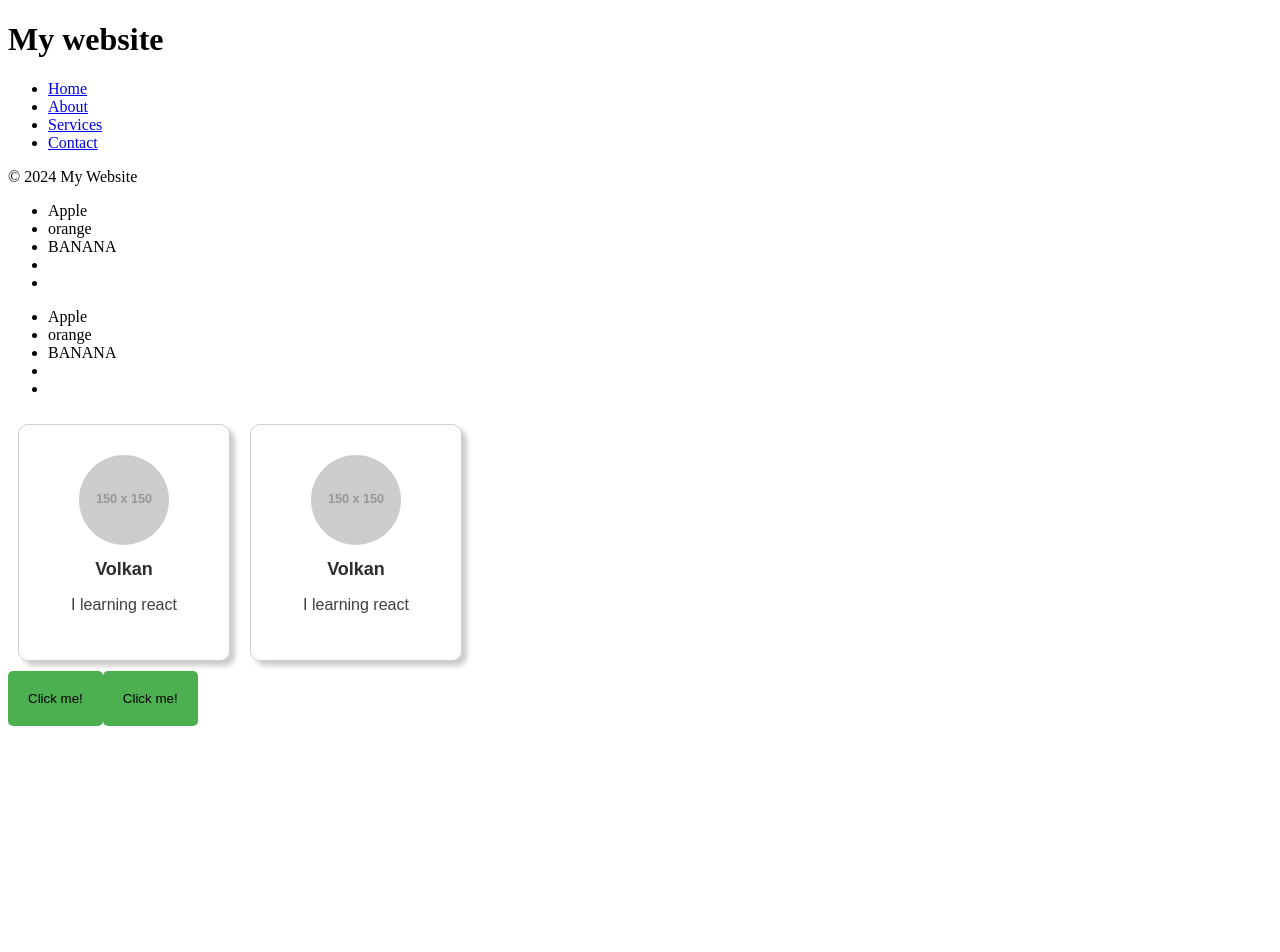
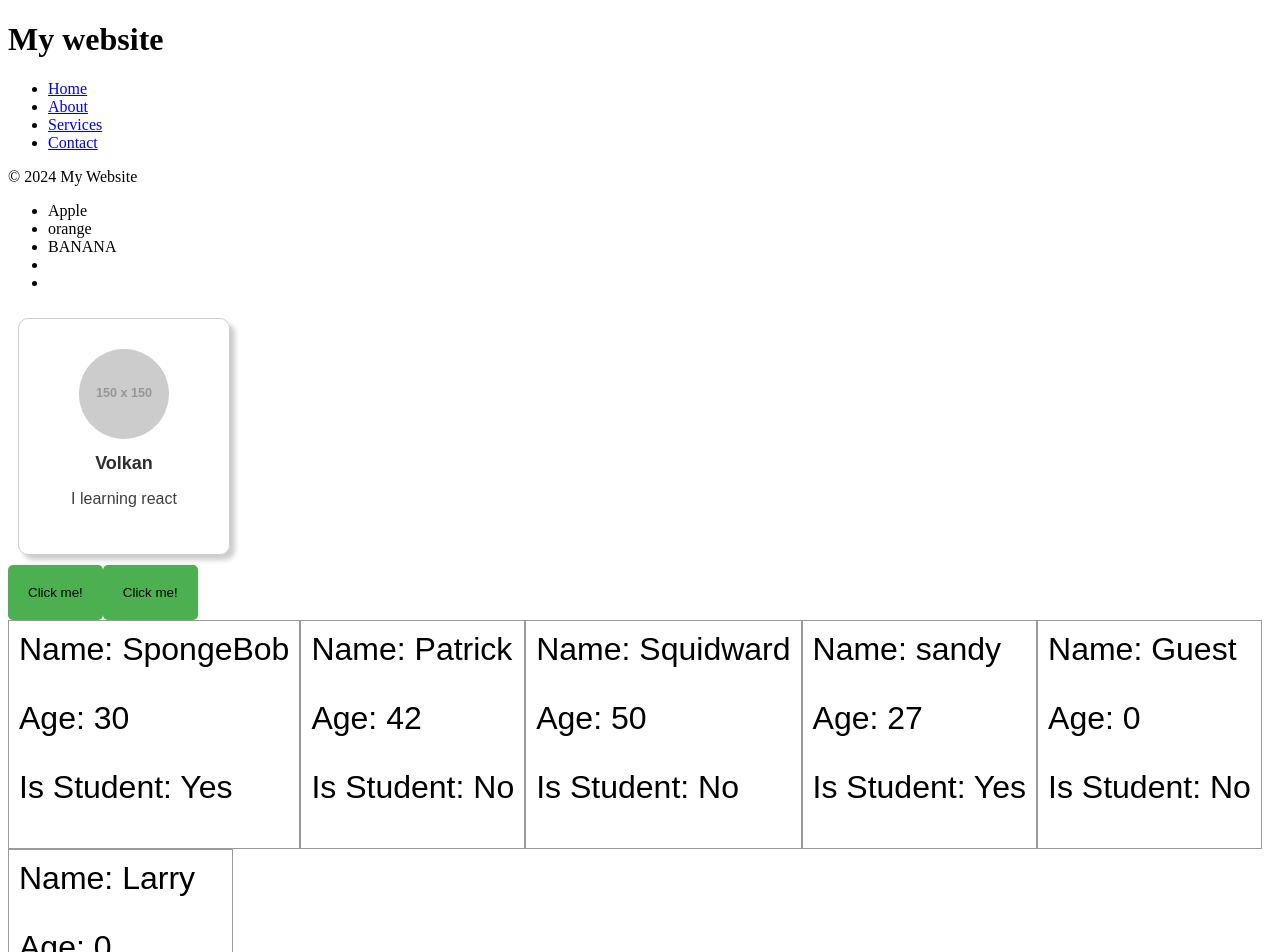
Before and after one commit to Volkanmolla42/react-tutorial, a React (Vite) app in the folder my-react-app/: page / in a window 1280 px wide. Shown: the top 952 px of the page. Before the commit the page ends 800 px from the top, so only its background shows below. Built offline with nearby package versions, Linux system fonts and the light colour scheme.

Commit message:
props and default props

```diff
--- a/my-react-app/src/App.jsx
+++ b/my-react-app/src/App.jsx
@@ -3,6 +3,7 @@ import Card from './Card'
 import Food from './Food'
 import Footer from './Footer'
 import Header from './Header'
+import Student from './Student'
 
 const App = () => {
   return (
@@ -10,10 +11,14 @@ const App = () => {
       <Header />
       <Footer />
       <Food />
-      <Food />
-      <Card />
       <Card />
       <Button />
+      <Student name="SpongeBob" age={30} isStudent={true} />
+      <Student name="Patrick" age={42} isStudent={false} />
+      <Student name="Squidward" age={50} isStudent={false} />
+      <Student name="sandy" age={27} isStudent={true} />
+      <Student />
+      <Student name="Larry" />
     </>
   )
 }
--- /dev/null
+++ b/my-react-app/src/Student.jsx
@@ -0,0 +1,31 @@
+import PropTypes from 'prop-types'
+const style = {
+  student: {
+    fontFamily: "'Arial', sans-serif",
+    fontSize: '2em',
+    padding: '10px',
+    border: '1px solid hsla(0,0%,50%,0.8)',
+    display: 'inline-block',
+  },
+  student_p: {
+    margin: '0',
+  },
+}
+
+const Student = ({ name = 'Guest', age = 0, isStudent = false }) => {
+  return (
+    <div style={style.student}>
+      <p style={style.student_p}>Name: {name}</p>
+      <p>Age: {age}</p>
+      <p>Is Student: {isStudent ? 'Yes' : 'No'}</p>
+    </div>
+  )
+}
+
+Student.propTypes = {
+  name: PropTypes.string,
+  age: PropTypes.number,
+  isStudent: PropTypes.bool,
+}
+
+export default Student
```
